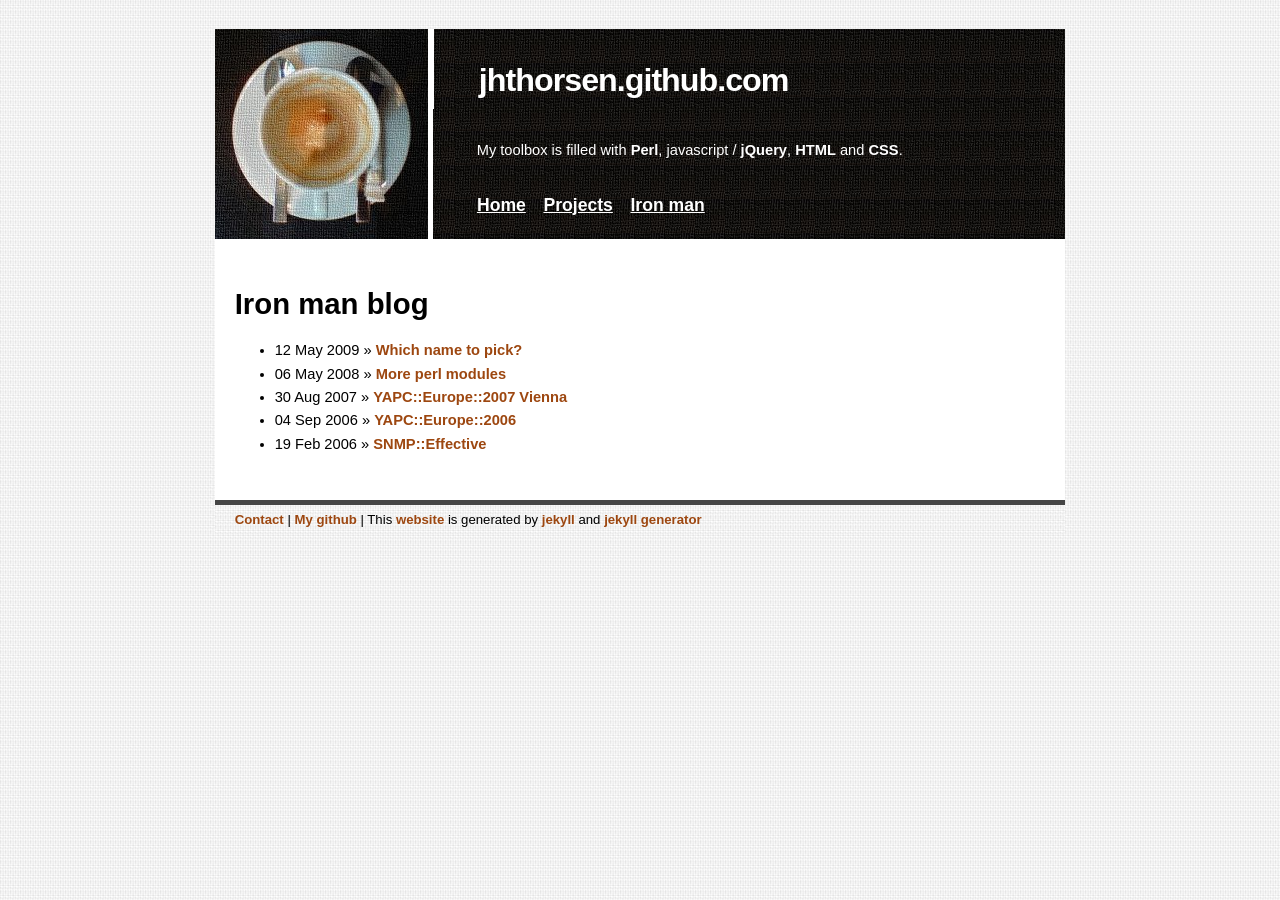
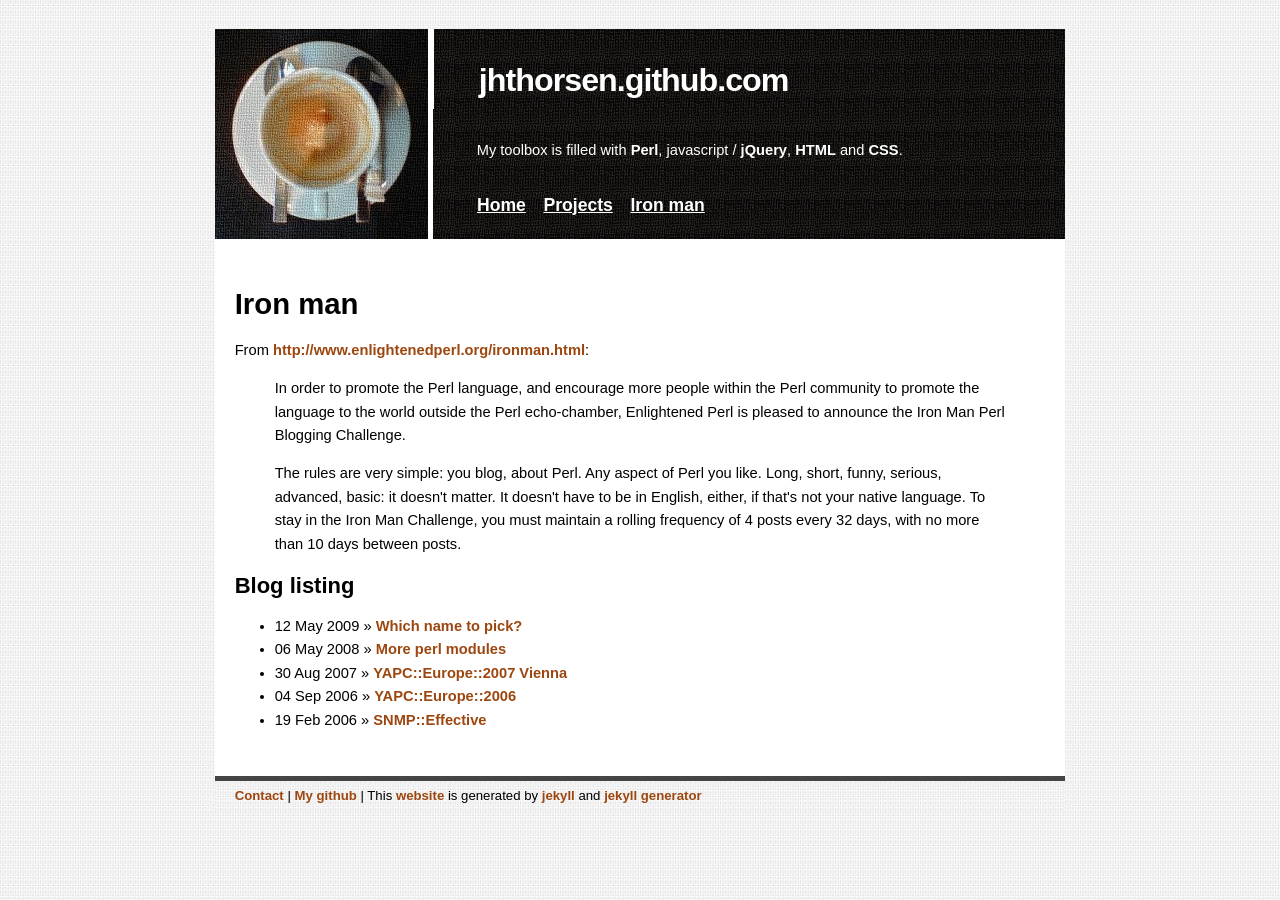
Before and after one commit to kberov/jhthorsen.github.com, a Jekyll site: the page built from ironman/index.html, in a window 1280 px wide. Built offline with Jekyll 4.4.1, drawn with Linux system fonts in a browser that asks for light colours.

Commit message:
added quote to ironman

```diff
--- a/ironman/index.html
+++ b/ironman/index.html
@@ -3,7 +3,12 @@ layout: default
 title: jhthorsen's blog
 ---
 
-<h1 id="blog">Iron man blog</h1>
+<h1>Iron man</h1>
+<p>From <a href="http://www.enlightenedperl.org/ironman.html">http://www.enlightenedperl.org/ironman.html</a>:</p>
+<blockquote>In order to promote the Perl language, and encourage more people within the Perl community to promote the language to the world outside the Perl echo-chamber, Enlightened Perl is pleased to announce the Iron Man Perl Blogging Challenge.</blockquote>
+<blockquote>The rules are very simple: you blog, about Perl. Any aspect of Perl you like. Long, short, funny, serious, advanced, basic: it doesn't matter. It doesn't have to be in English, either, if that's not your native language. To stay in the Iron Man Challenge, you must maintain a rolling frequency of 4 posts every 32 days, with no more than 10 days between posts.</blockquote>
+
+<h2 id="blog">Blog listing</h1>
 <ul class="blog">
     {% for post in site.posts %}
     <li><span class="date">{{ post.date | date_to_string }}</span> <span class="arrow">&raquo;</span> <a href="{{ post.url }}">{{ post.title }}</a></li>
```
